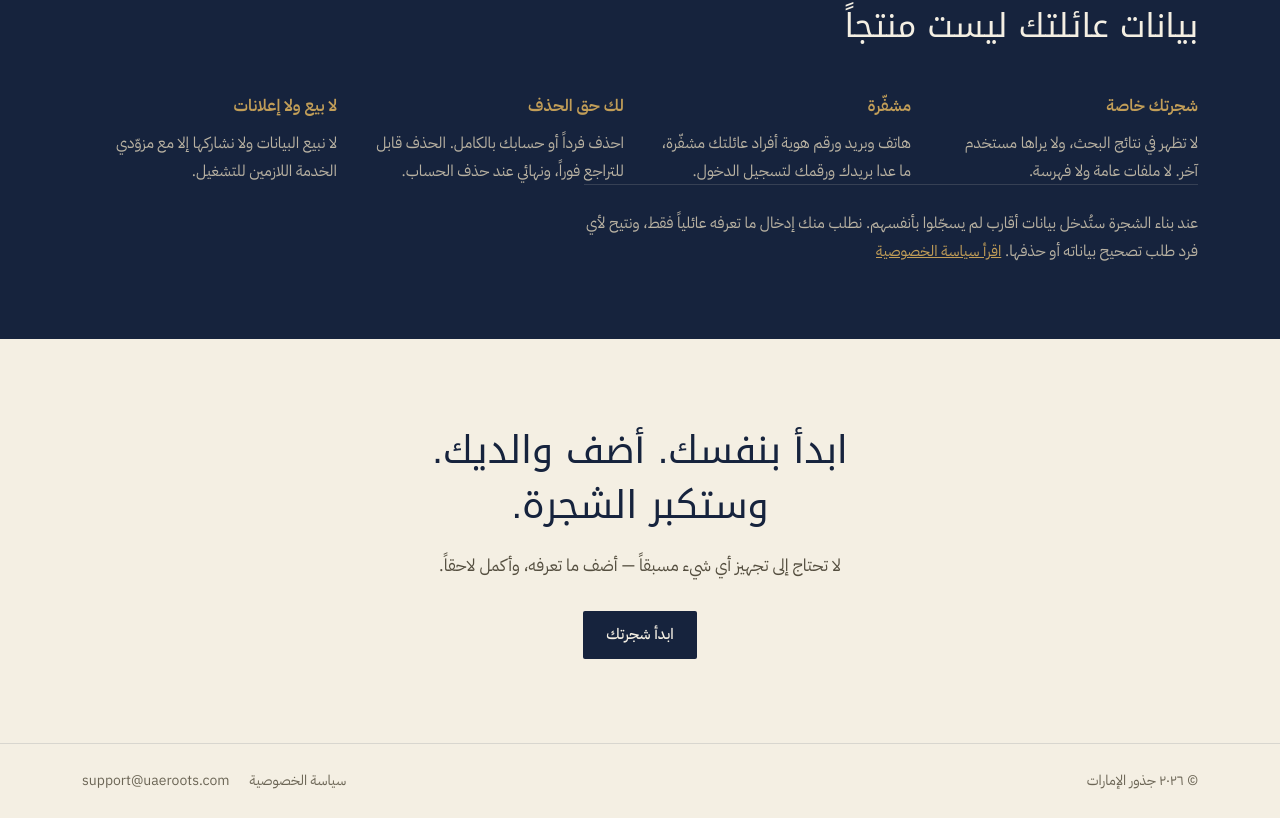
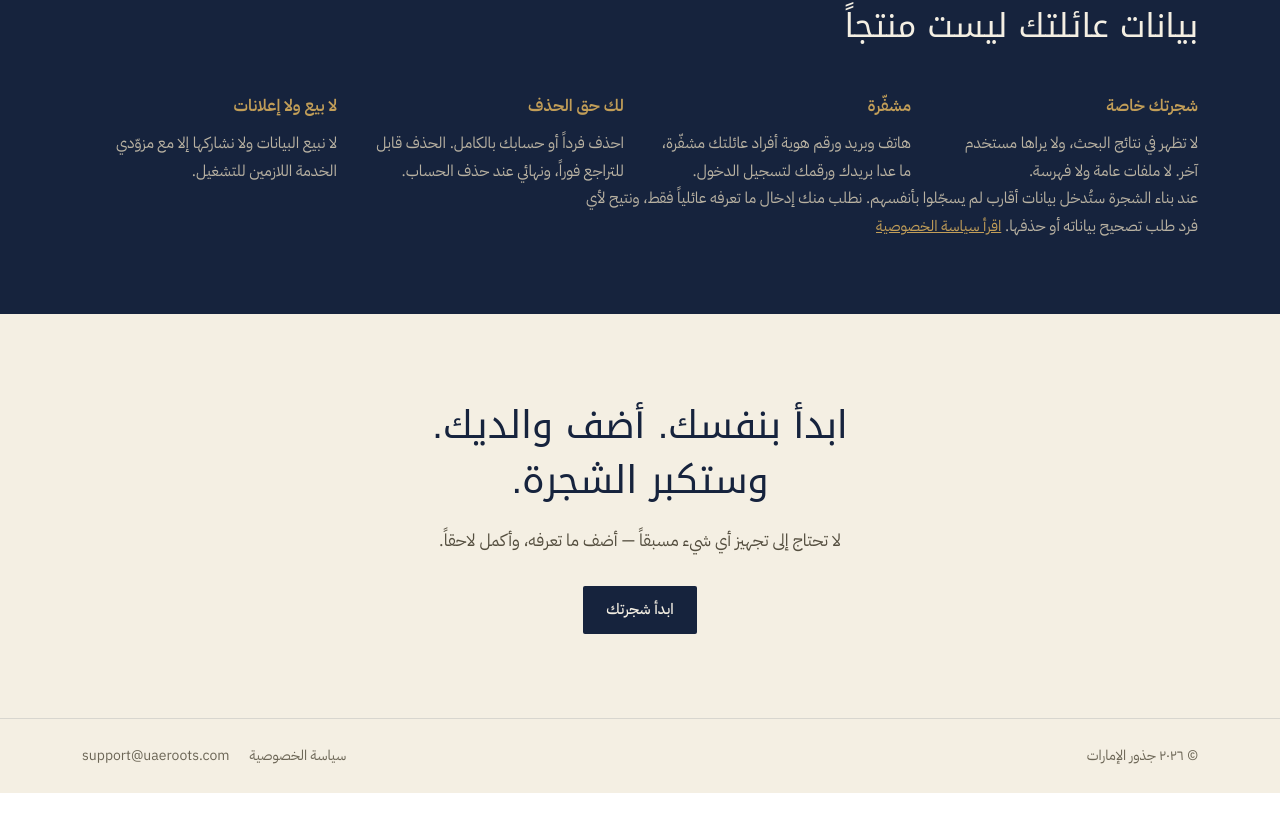
Before and after one commit to nrashidk/uae-roots-app, a React (Vite) app: page / in a window 1280 px wide. Shown: the part 1840-2658 px from the top of the page. After the commit the page ends 2633 px from the top, so only its background shows below. Built offline with nearby package versions, Linux system fonts and the light colour scheme; no server answers.

Commit message:
Add files via upload

```diff
--- a/src/pages/LandingPage.css
+++ b/src/pages/LandingPage.css
@@ -320,9 +320,11 @@
   line-height: 1.8;
 }
 .lp-note {
+  /* No border-top. The rule was capped by this block's own max-width: 66ch, so
+     it ran under three of the four cards and stopped — reading as a clipped
+     line rather than a divider. margin-top already separates the note from the
+     grid. */
   margin-top: 40px;
-  padding-top: 24px;
-  border-top: 1px solid rgba(244, 239, 227, 0.14);
   font-size: 15px;
   color: #9a9484;
   max-width: 66ch;
```
